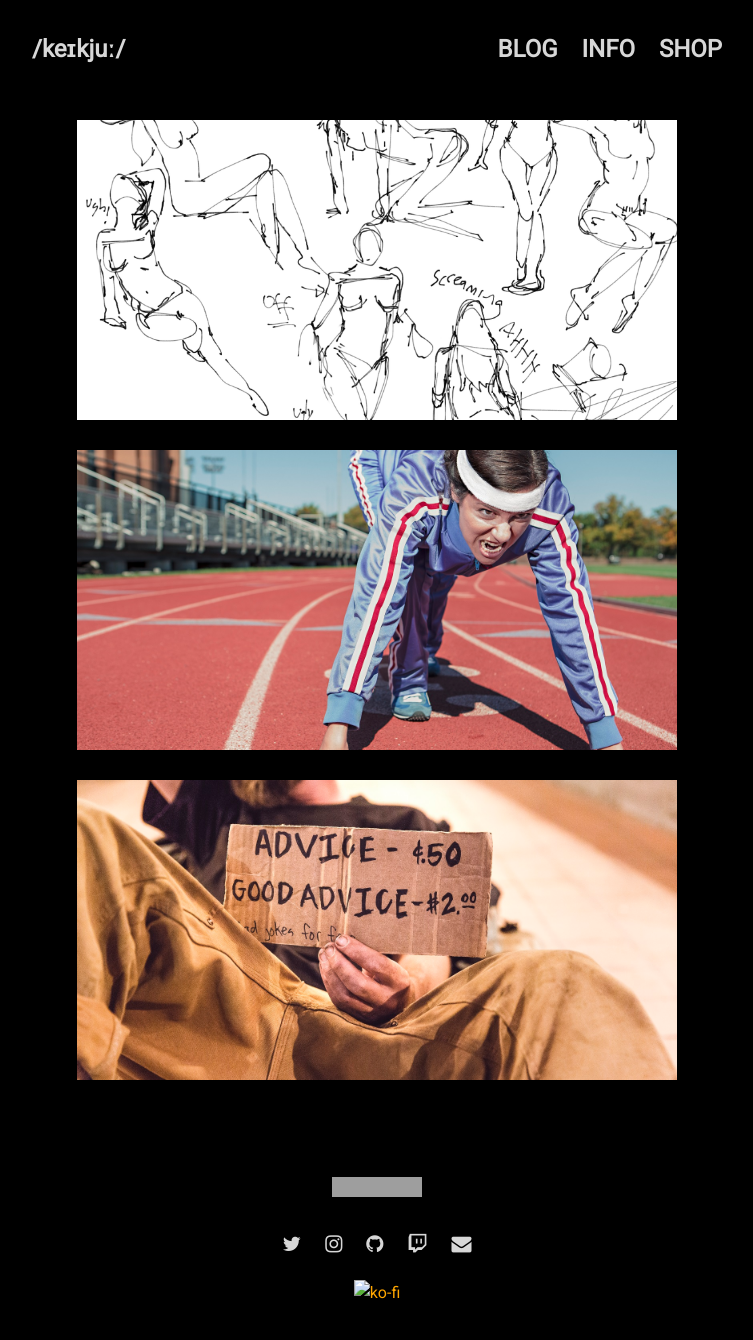
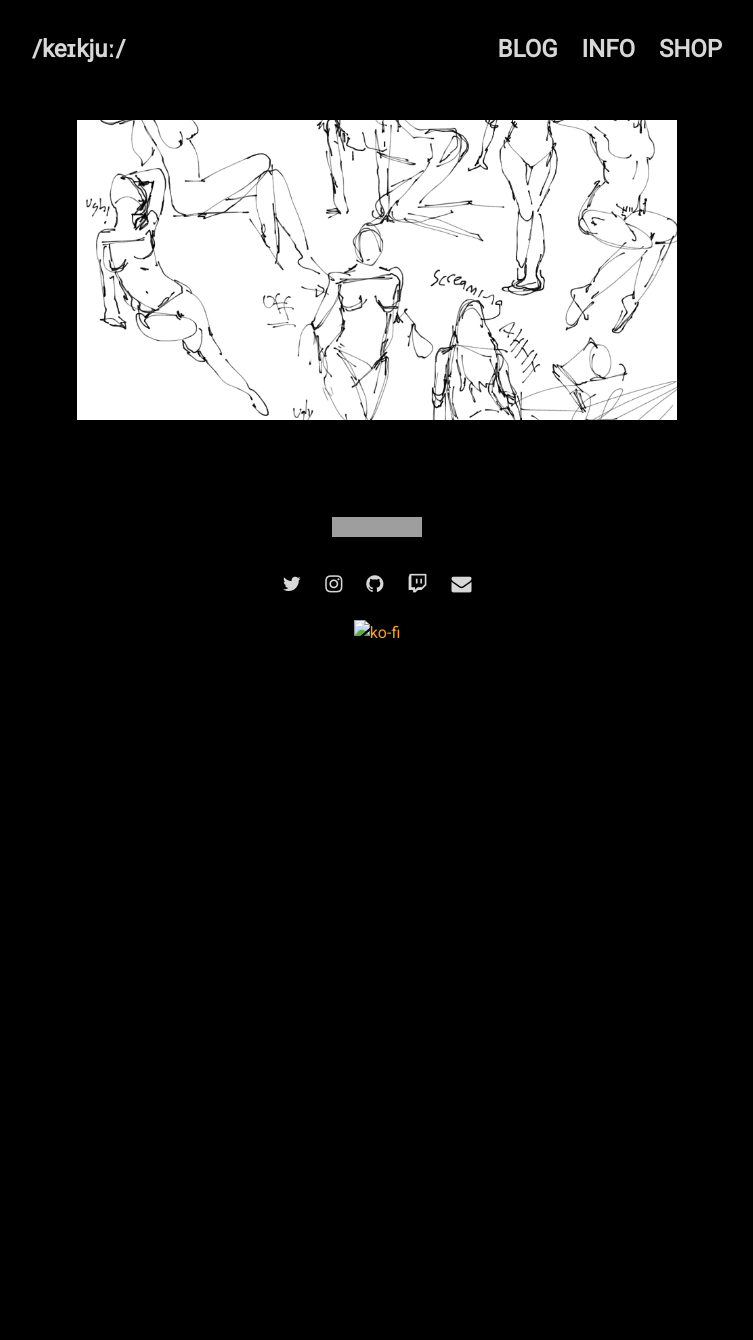
Before and after one commit to keikju/keikju.github.io, a Jekyll site: the page built from index.html, in a window 1280 px wide. Shown: the whole page, without its empty margins (263-1016 px from the left). Built offline with Jekyll 4.4.1, drawn with Linux system fonts in a browser that asks for light colours; nearby versions of some CDN libraries; after the commit the page ends 900 px from its top, so only the background shows below that; grey boxes are pictures that could not be loaded.

```diff
--- a/_data/settings.yml
+++ b/_data/settings.yml
@@ -54,8 +54,8 @@ contact: >
 
 projects:
 - {name: 'sketch', folder: 'sketch', file: 'projects/sketch.html'}
-- {name: '', folder: 'proj-2', file: 'projects/proj-2.html'}
-- {name: '', folder: 'proj-3', file: 'projects/proj-3.html'}
+#- {name: '', folder: 'proj-2', file: 'projects/proj-2.html'}
+#- {name: '', folder: 'proj-3', file: 'projects/proj-3.html'}
 #- {name: 'Project Four', folder: 'proj-4', file: 'projects/proj-4.html'}
 #- {name: 'Project Five', folder: 'proj-5', file: 'projects/proj-5.html'}
 
```
Also changed, not shown: projects/sketch.md (+1 -1 lines).
